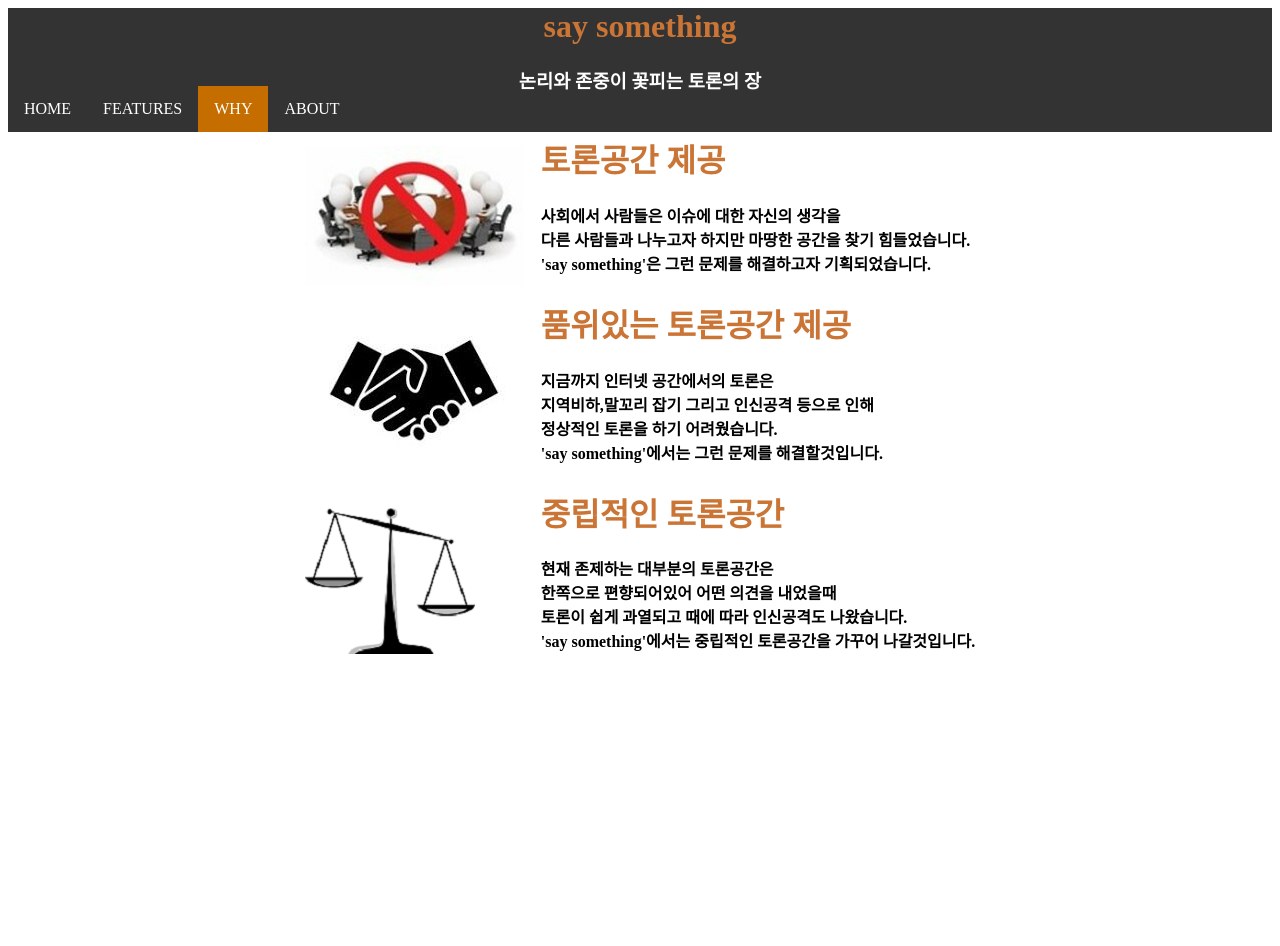
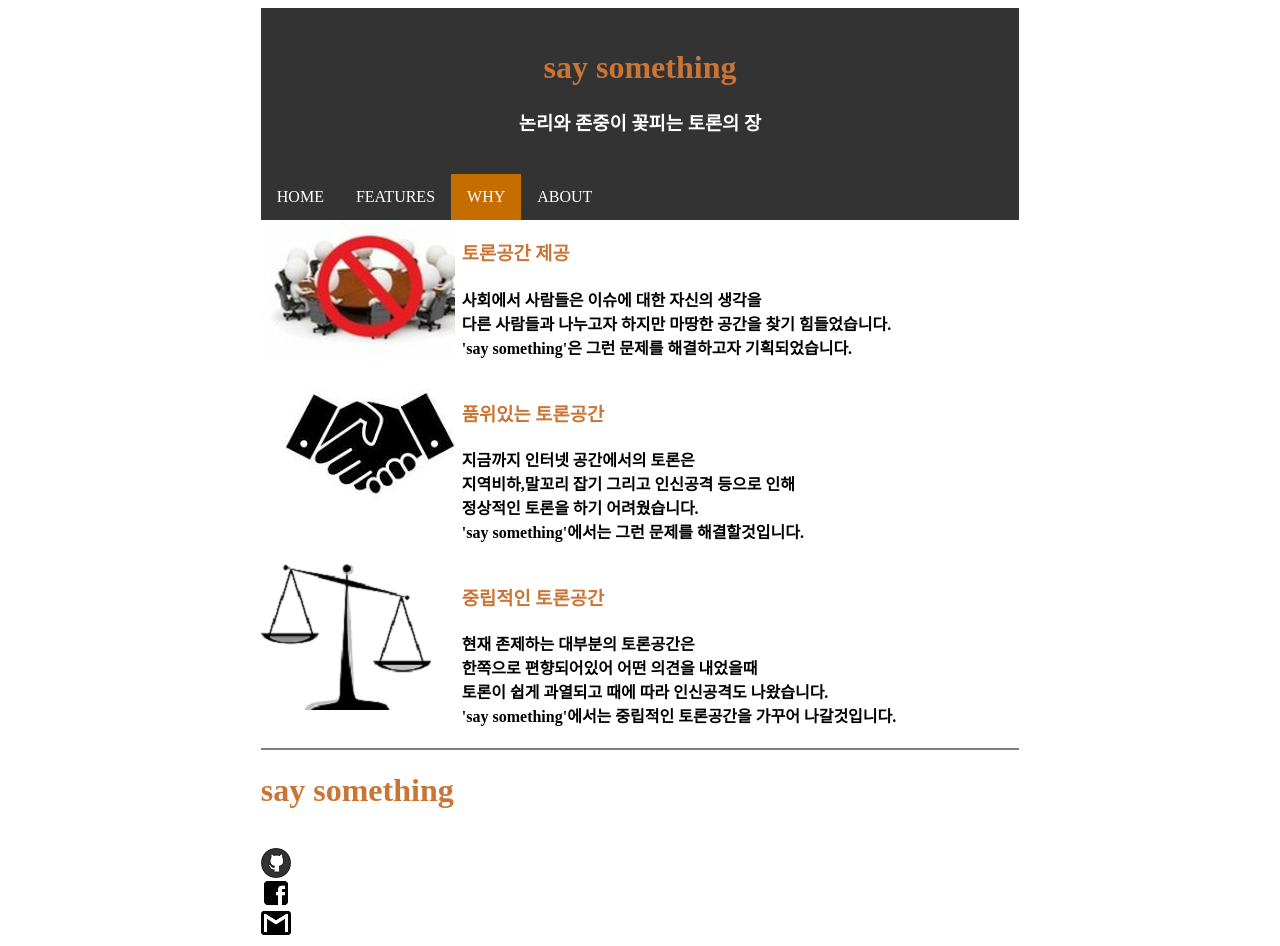
Before and after one commit to jh71777/saysome, a plain HTML site: page contact.html in a window 1280 px wide. Before the commit the page ends 800 px from the top, so only its background shows below. Drawn offline with Linux system fonts and the light colour scheme.

Commit message:
Add files via upload

```diff
--- a/contact.html
+++ b/contact.html
@@ -3,92 +3,65 @@
 	<head>
 		<title>고품격 토론서비스 say something</title>
 		<meta charset="utf-8" />
-		<style type="text/css">
-		h1{color:ca7535;}
-			h3{color:white}
-		ul {
-    list-style-type: none;
-    margin: 0;
-    padding: 0;
-    background-color: #333;
-}
-ul:after{
-    content:'';
-    display: block;
-    clear:both;
-}
-li {
-    float: left;
-}
-li a {
-    display: block;
-    color: white;
-    text-align: center;
-    padding: 14px 16px;
-    text-decoration: none;
-}
-li a:hover:not(.active) {
-    background-color: #ca7535;
-}
-.active {
-	background-color: #C66D00;
-
-}
-
-		</style>
+		<link rel="stylesheet" href="stylesheet.css" type="text/css">
 	</head>
 	<body>
-		<center>
 	<header>
-			<div style="width:100%; height:10%;  background-color:#333">
-
-							<h1>
-								say something</h1>
-							 <h3>논리와 존중이 꽃피는 토론의 장</h3>
-
-						</header>
-		</div>
-
+		<h1>say something</h1>
+		<h3>논리와 존중이 꽃피는 토론의 장</h3>
+	</header>
+	<nav>
 		<ul>
       <li><a href="index.html">HOME</a></li>
       <li><a  href="features.html">FEATURES</a></li>
       <li><a class="active" href="contact.html">WHY</a></li>
       <li><a href="about.html">ABOUT</a></li>
     </ul>
-		<table border=0>
-<tr>
-	<td>
+	</nav>
+
+
+
+<section>
+	<div class="img_box">
 		<img src="rt.jpg">
-	</td>
-	<td>
+</div>
+<article>
 		<h1>토론공간 제공</h1>
 		<h4>사회에서 사람들은 이슈에 대한 자신의 생각을 <br>
 			다른 사람들과 나누고자 하지만 마땅한 공간을 찾기 힘들었습니다.<br>
 			'say something'은 그런 문제를 해결하고자 기획되었습니다.</h4>
-	</td>
-</tr>
-<tr>
-	<td>
+</article>
+	<div class="img_box">
 		<img src="gtm.jpg">
-	</td>
-	<td>
-		<h1>품위있는 토론공간 제공</h1>
+</div>
+<article>
+		<h1>품위있는 토론공간</h1>
 	  <h4>지금까지 인터넷 공간에서의 토론은 <br>
 			지역비하,말꼬리 잡기 그리고 인신공격 등으로 인해<br>
 			정상적인 토론을 하기 어려웠습니다.<br>
 			'say something'에서는 그런 문제를 해결할것입니다.<h4>
-			</td>
-		</tr>
-		<tr>
-			<td>
+		</article>
+	<div class="img_box">
 				<img src="ws.png">
-			</td>
-			<td>
+		</div>
+			<article>
 				<h1>중립적인 토론공간</h1>
 				<h4>현재 존제하는 대부분의 토론공간은<br>
 				  한쪽으로 편향되어있어 어떤 의견을 내었을때<br>
 					토론이 쉽게 과열되고 때에 따라 인신공격도 나왔습니다.<br>
 					'say something'에서는 중립적인 토론공간을 가꾸어 나갈것입니다.</h4>
-	</center>
+</article>
+</section>
+
+	<footer>
+		<hr color="gray">
+		<h1>say something</h1>
+		<br>
+		<a href=https://github.com/jh71777><img src="gh.png"></a>
+		<br>
+		<a href=https://www.facebook.com/parkjunha88><img src="fb.png"></a>
+		<br>
+		<a href="mailto:jh717777@gmail.com"> <img src="email.png"> </a>
+	</footer>
 </body>
 </html>
--- /dev/null
+++ b/stylesheet.css
@@ -0,0 +1,100 @@
+@charset "utf-8";
+
+h1{color:ca7535;}
+h3{color:white}
+ul {
+list-style-type: none;
+margin: 0;
+padding: 0;
+background-color: #333;
+}
+ul:after{
+content:'';
+display: block;
+clear:both;
+}
+li {
+float: left;
+}
+li a {
+display: block;
+color: white;
+text-align: center;
+padding: 14px 16px;
+text-decoration: none;
+}
+li a:hover:not(.active) {
+background-color: #ca7535;
+}
+.active {
+background-color: #C66D00;
+}
+nav{
+  float:left;
+margin-left: 20%;
+width: 60%;
+margin-right: 20%;
+}
+.img_box{
+  overflow: hidden;
+  clear: left;
+  width: 30%;
+float: left;
+}
+header{
+  text-align: center;
+  padding: 20px;
+  margin-left: 20%;
+  margin-right: 20%;
+  background: #333;
+}
+article{
+  float: left;
+  text-align: left;
+  width: 69%;
+  margin-left: 1%;
+}
+section {
+  float: left;
+clear: both;
+margin-left: 20%;
+margin-right: 20%;
+
+}
+footer {
+  text-align: left;
+  margin-right: 20%;
+  margin-left: 20%;
+
+ clear:both;
+}
+@media all and (orientation:portrait) {
+  .img_box{
+    float: left;
+    width: 100%;
+  }
+  nav {
+    width: 100%;
+    float: left;
+  }
+  header{
+    width: 100%;
+    background: #333;
+  }
+  article{
+    text-align: left;
+    width: 100%;
+  }
+  section {
+    float: left;
+   width:100%;
+
+  }
+  footer {
+    text-align: left;
+    width: 100%;
+   clear:both;
+  }
+
+
+}
```
Also changed, not shown: about.html (+17 -39 lines), features.html (+43 -68 lines), index.html (+21 -39 lines), email.png (added), fb.png (added), gh.png (added), isue.png.
